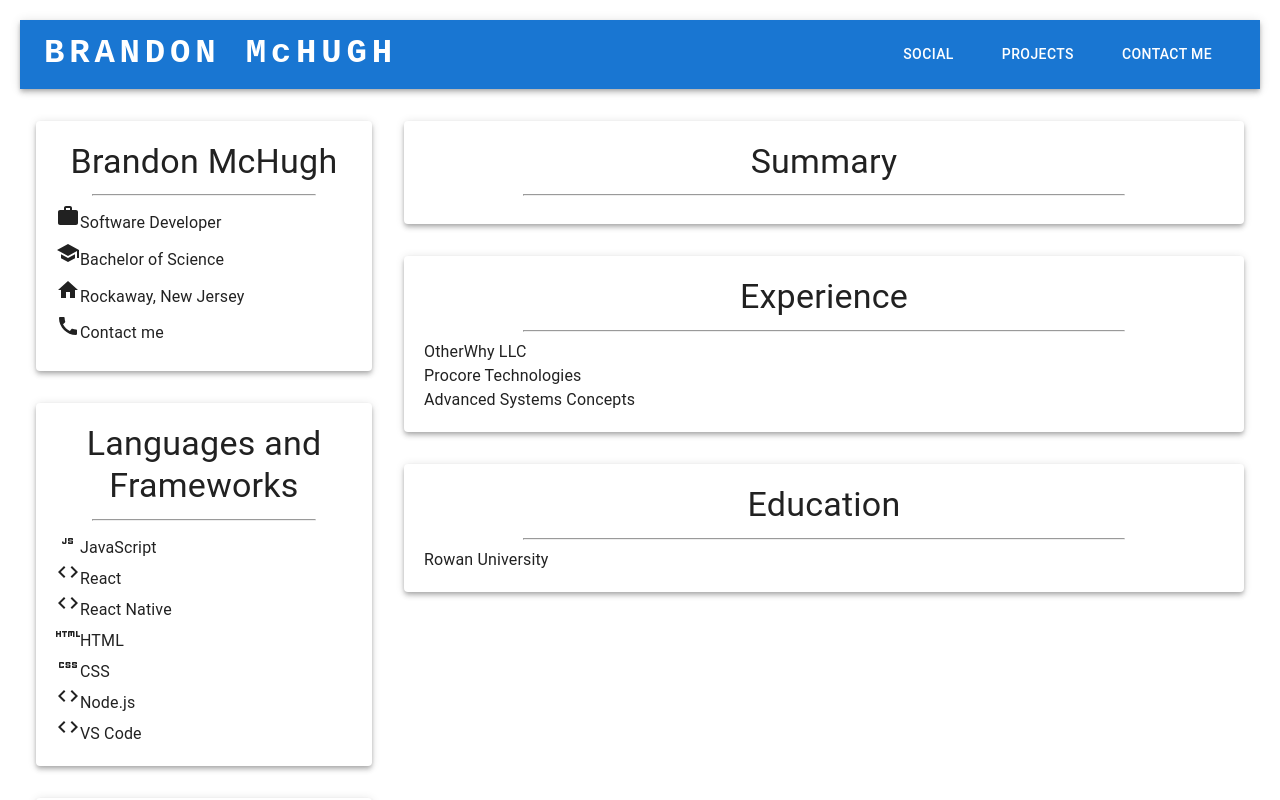
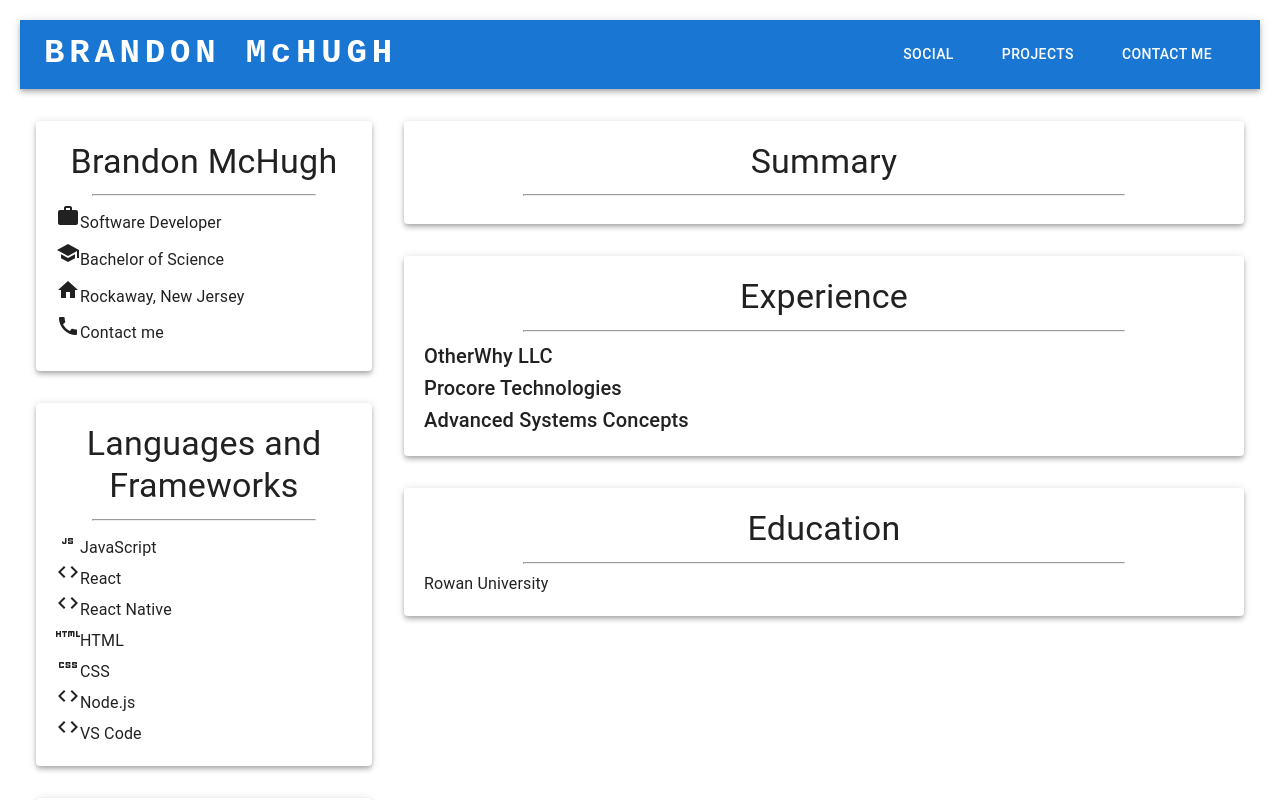
Before and after one commit to brandmch/website_v2, a React (Create React App) app: page / in a window 1280 px wide. Shown: the top 800 px of the page. Built offline with nearby package versions, Linux system fonts and the light colour scheme.

Commit message:
size change

```diff
--- a/src/routes/landing.js
+++ b/src/routes/landing.js
@@ -135,9 +135,9 @@
                   Experience
                 </Typography>
                 <hr />
-                <Typography>OtherWhy LLC</Typography>
-                <Typography>Procore Technologies</Typography>
-                <Typography>Advanced Systems Concepts</Typography>
+                <Typography variant="h6">OtherWhy LLC</Typography>
+                <Typography variant="h6">Procore Technologies</Typography>
+                <Typography variant="h6">Advanced Systems Concepts</Typography>
               </Box>
             </Paper>
           </Box>
```
